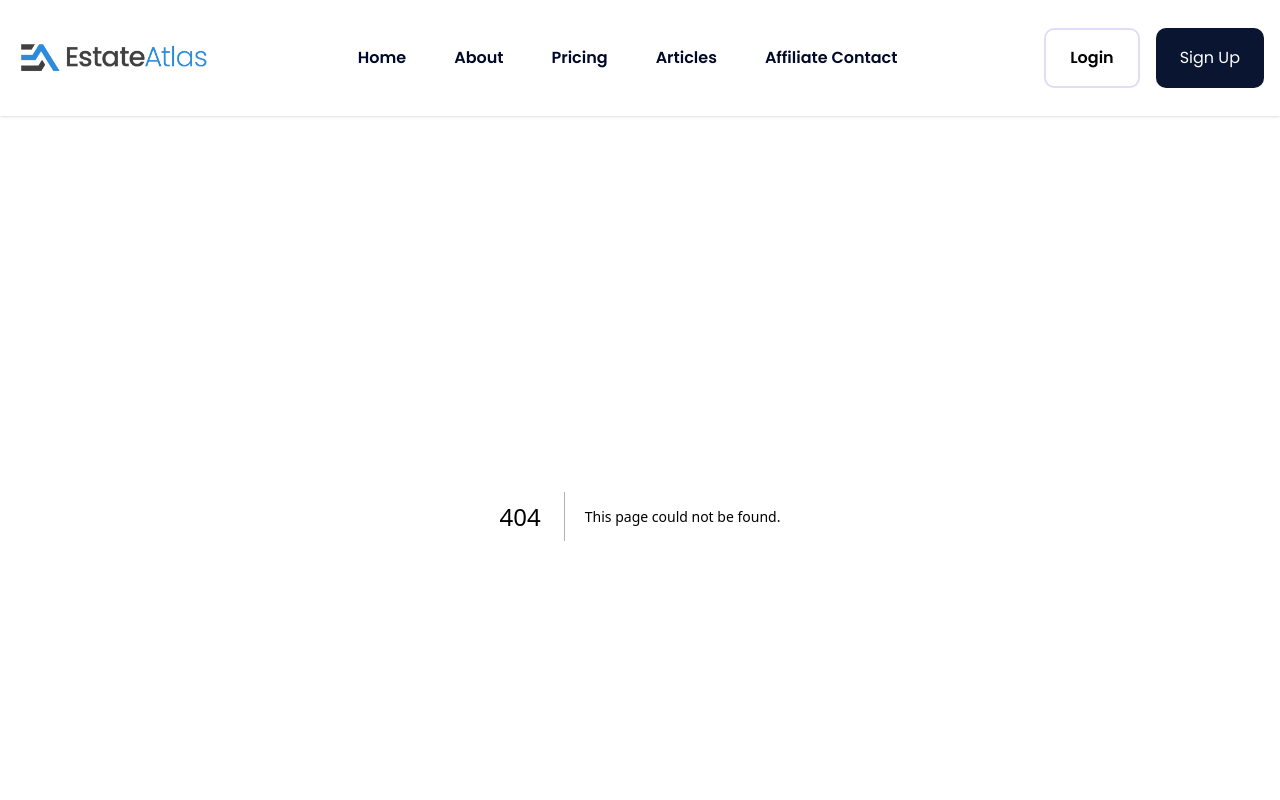
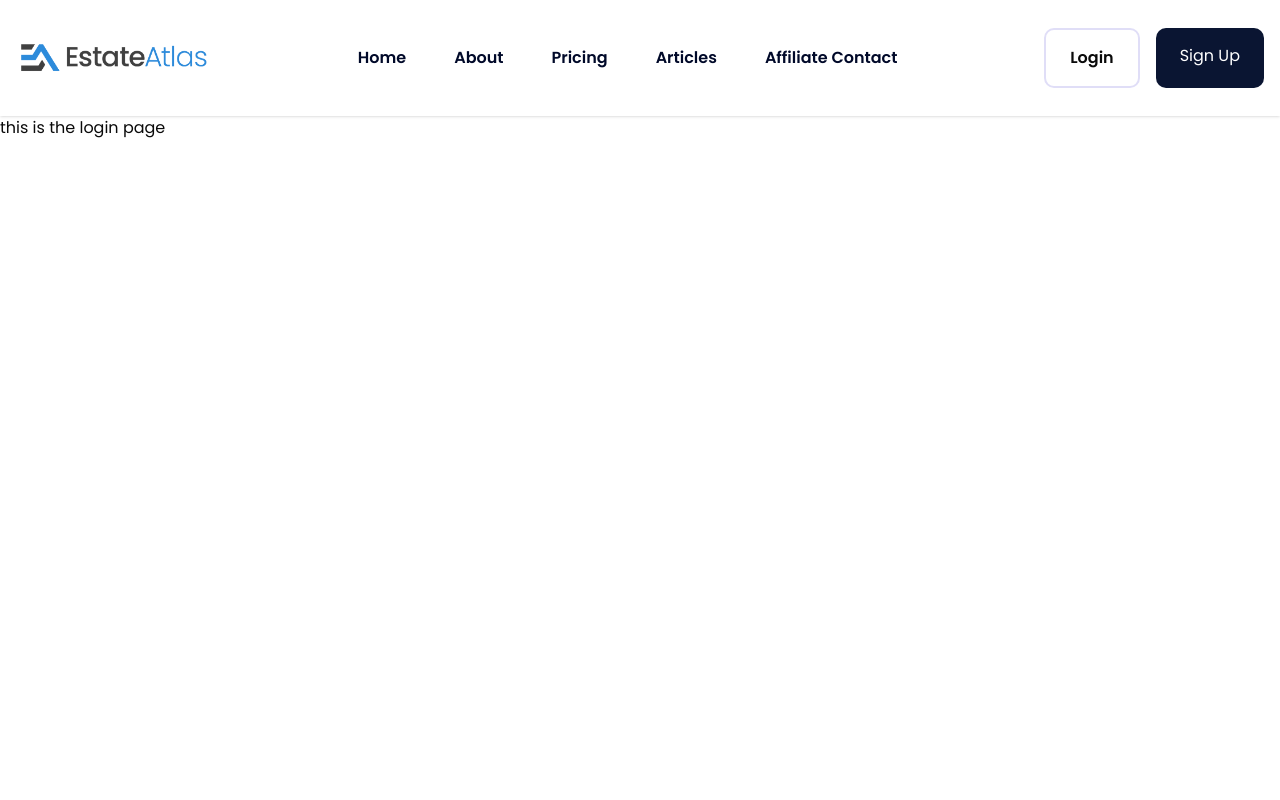
Before and after one commit to mubashirbappi5/EstateAtlas, a Next.js app: page /auth/login in a window 1280 px wide. Before the commit this address had no page. Shown: the top 800 px of the page. Built offline with nearby package versions, Linux system fonts and the light colour scheme.

Commit message:
added 404 page and setup auth route

```diff
--- a/src/app/articles/page.tsx
+++ b/src/app/articles/page.tsx
@@ -56,6 +56,11 @@ const Articles = () => {
             <InsightCard key={index} variant="white"  />
           ))}
         </section>
+        <div className="flex justify-center items-center">
+          <button className="py-3 px-4 bg-[#0A1532] rounded-lg text-white">
+           Load More
+          </button>
+        </div>
 
 
 
--- /dev/null
+++ b/src/app/auth/login/page.tsx
@@ -0,0 +1,12 @@
+import React from 'react';
+
+const Login = () => {
+    return (
+        <div>
+            this is the login page
+
+        </div>
+    );
+};
+
+export default Login;
--- /dev/null
+++ b/src/app/auth/register/page.tsx
@@ -0,0 +1,11 @@
+import React from 'react';
+
+const Register = () => {
+    return (
+        <div>
+
+        </div>
+    );
+};
+
+export default Register;
--- /dev/null
+++ b/src/app/not-found.tsx
@@ -0,0 +1,16 @@
+import React from 'react';
+import error from '../../public/3828537.jpg'
+import Image from 'next/image';
+const notFound = () => {
+    return (
+        <div>
+
+            <div className="flex items-center justify-center h-screen ">
+               <Image src={error} alt="Error Image" width={700} height={500} className="" />
+            </div>
+
+        </div>
+    );
+};
+
+export default notFound;
--- a/src/components/Navbar.tsx
+++ b/src/components/Navbar.tsx
@@ -45,8 +45,8 @@ const Navbar = () => {
 
                 {/* Right: Buttons */}
                 <div className="hidden lg:flex space-x-4">
-                       <button className="px-6 py-4 rounded-lg border-2 border-blue-[#0A1532] border-[#E0DEF7] text-blue-[#0A1532] font-semibold cursor-pointer">Login</button>
-                    <button className="px-6 py-4 rounded-lg bg-[#0A1532] text-white cursor-pointer ">Sign Up</button>
+                       <Link href={'/auth/login'} className="px-6 py-4 rounded-lg border-2 border-blue-[#0A1532] border-[#E0DEF7] text-blue-[#0A1532] font-semibold cursor-pointer">Login</Link>
+                    <Link href={'/auth/register'} className="px-6 py-4 rounded-lg bg-[#0A1532] text-white cursor-pointer ">Sign Up</Link>
 
                 </div>
             </div>
@@ -60,8 +60,8 @@ const Navbar = () => {
                     <Link href="articles" className="block text-[#000929] hover:text-[#3BA1DF] font-semibold">Articles</Link>
                     <Link href="affiliateContact" className="block text-[#000929]  hover:text-[#3BA1DF] font-semibold">Affiliate Contact</Link>
                     <div className="flex space-x-2 mt-2">
-                          <button className="flex-1 px-6 py-4 rounded-lg border-2 border-blue-[#0A1532] border-[#E0DEF7] text-blue-[#0A1532] font-semibold cursor-pointer">Login</button>
-                    <button className="flex-1  px-4 py-3 rounded-lg bg-[#0A1532] text-white cursor-pointer ">Sign Up</button>
+                          <Link href={'/auth/login'} className="flex-1 px-6 py-4 rounded-lg border-2 border-blue-[#0A1532] border-[#E0DEF7] text-blue-[#0A1532] font-semibold cursor-pointer">Login</Link>
+                    <Link href={'/auth/register'} className="flex-1  px-4 py-3 rounded-lg bg-[#0A1532] text-white cursor-pointer ">Sign Up</Link>
 
                     </div>
                 </div>
```
Also changed, not shown: public/3828537.jpg (added).
